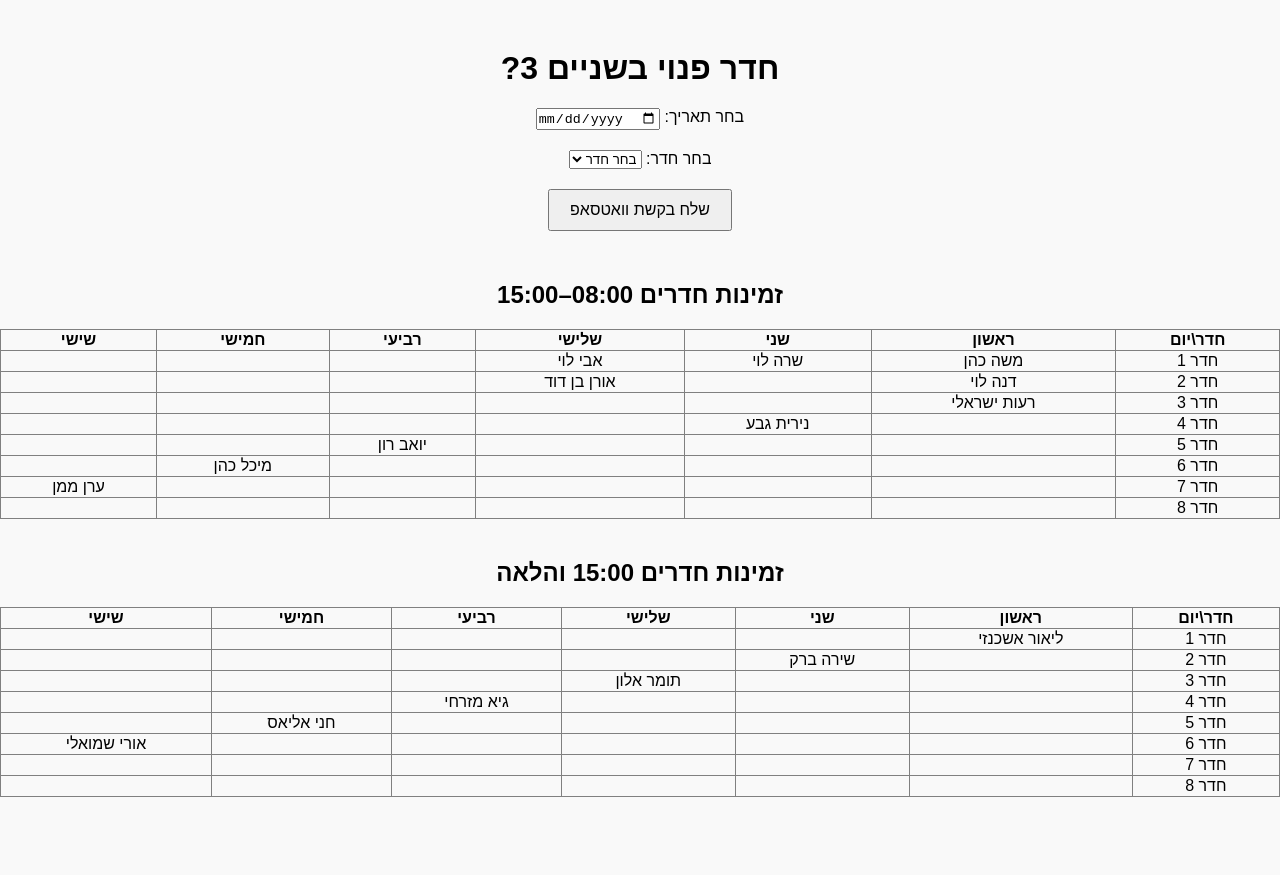
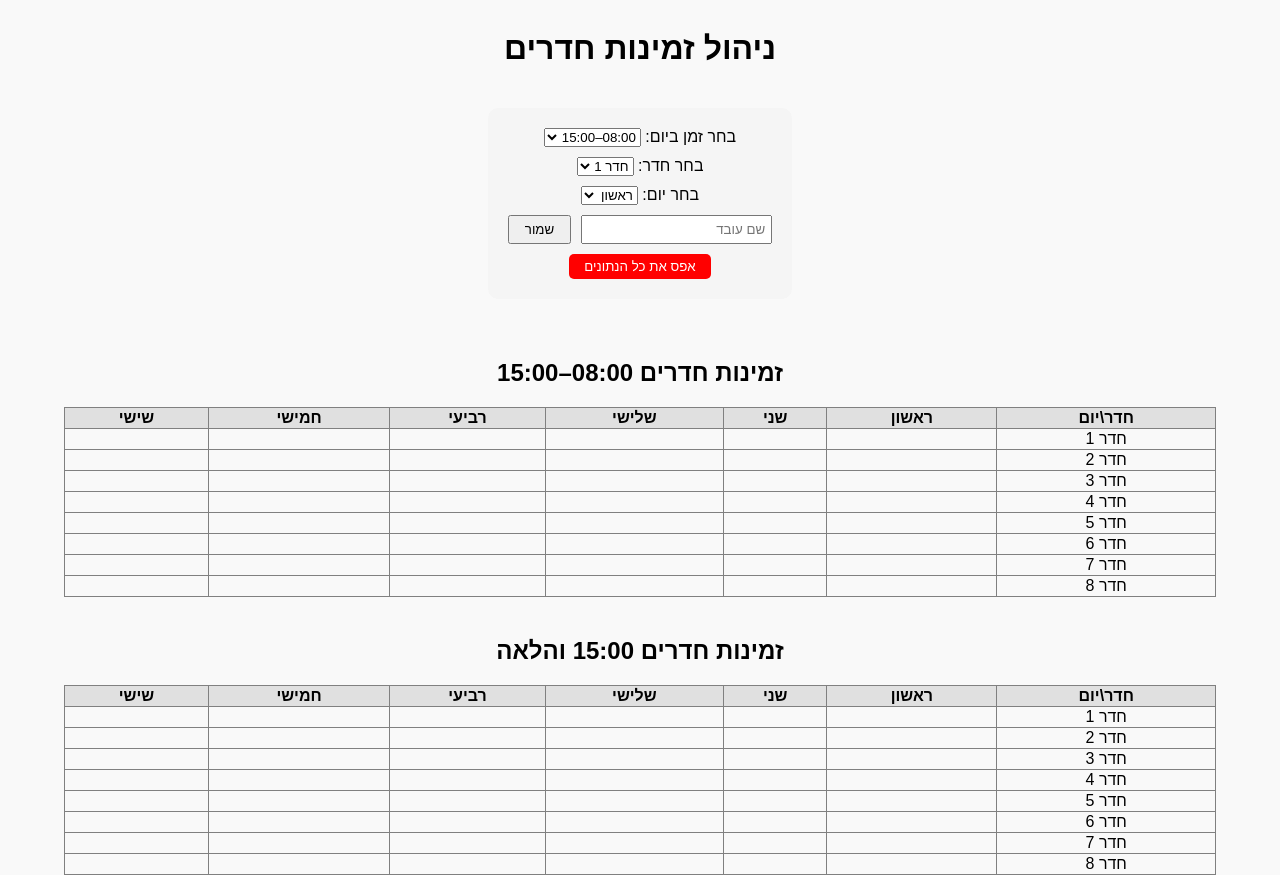
Before and after one commit to TomerAin/Room-Availability, a React (Create React App) app: page / in a window 1280 px wide. Before the commit the page ends 800 px from the top, so only its background shows below. Built offline with nearby package versions, Linux system fonts and the light colour scheme.

Commit message:
Update App.jsx

```diff
--- a/src/App.jsx
+++ b/src/App.jsx
@@ -1,76 +1,121 @@
 // src/App.jsx
-import { useState } from "react";
+import { useState, useEffect } from "react";
 
-// מערכים של שמות העובדים
-const morningSchedule = [
-  ["משה כהן", "שרה לוי", "אבי לוי", "", "", ""],
-  ["דנה לוי", "", "אורן בן דוד", "", "", ""],
-  ["רעות ישראלי", "", "", "", "", ""],
-  ["", "נירית גבע", "", "", "", ""],
-  ["", "", "", "יואב רון", "", ""],
-  ["", "", "", "", "מיכל כהן", ""],
-  ["", "", "", "", "", "ערן ממן"],
-  ["", "", "", "", "", ""],
-];
-
-const afternoonSchedule = [
-  ["ליאור אשכנזי", "", "", "", "", ""],
-  ["", "שירה ברק", "", "", "", ""],
-  ["", "", "תומר אלון", "", "", ""],
-  ["", "", "", "גיא מזרחי", "", ""],
-  ["", "", "", "", "חני אליאס", ""],
-  ["", "", "", "", "", "אורי שמואלי"],
-  ["", "", "", "", "", ""],
-  ["", "", "", "", "", ""],
-];
+const emptySchedule = Array(8).fill().map(() => Array(6).fill(""));
 
 function App() {
-  const [date, setDate] = useState("");
-  const [room, setRoom] = useState("");
+  const [morningSchedule, setMorningSchedule] = useState(emptySchedule);
+  const [afternoonSchedule, setAfternoonSchedule] = useState(emptySchedule);
 
-  const handleSubmit = () => {
-    if (!date || !room) {
-      alert("אנא מלא את כל השדות");
+  const [timeOfDay, setTimeOfDay] = useState("morning");
+  const [roomIndex, setRoomIndex] = useState(0);
+  const [dayIndex, setDayIndex] = useState(0);
+  const [employeeName, setEmployeeName] = useState("");
+
+  // קריאה מה-localStorage בעת טעינת הדף
+  useEffect(() => {
+    const storedMorning = localStorage.getItem("morningSchedule");
+    const storedAfternoon = localStorage.getItem("afternoonSchedule");
+
+    if (storedMorning) {
+      setMorningSchedule(JSON.parse(storedMorning));
+    }
+    if (storedAfternoon) {
+      setAfternoonSchedule(JSON.parse(storedAfternoon));
+    }
+  }, []);
+
+  // שמירה ל-localStorage בכל שינוי
+  const saveToStorage = (morning, afternoon) => {
+    localStorage.setItem("morningSchedule", JSON.stringify(morning));
+    localStorage.setItem("afternoonSchedule", JSON.stringify(afternoon));
+  };
+
+  const handleUpdate = () => {
+    if (!employeeName) {
+      alert("נא למלא שם עובד");
       return;
     }
-    const message = `שלום, האם חדר ${room} פנוי בתאריך ${date}?`;
-    const encodedMessage = encodeURIComponent(message);
-    window.open(`https://wa.me/?text=${encodedMessage}`, "_blank");
+
+    let newSchedule;
+    if (timeOfDay === "morning") {
+      newSchedule = [...morningSchedule];
+      newSchedule[roomIndex][dayIndex] = employeeName;
+      setMorningSchedule(newSchedule);
+      saveToStorage(newSchedule, afternoonSchedule);
+    } else {
+      newSchedule = [...afternoonSchedule];
+      newSchedule[roomIndex][dayIndex] = employeeName;
+      setAfternoonSchedule(newSchedule);
+      saveToStorage(morningSchedule, newSchedule);
+    }
+
+    setEmployeeName("");
+  };
+
+  const handleReset = () => {
+    if (window.confirm("האם אתה בטוח שברצונך לאפס את כל הנתונים?")) {
+      setMorningSchedule(emptySchedule);
+      setAfternoonSchedule(emptySchedule);
+      saveToStorage(emptySchedule, emptySchedule);
+    }
   };
 
   return (
-    <div style={{ textAlign: "center", marginTop: "50px", fontFamily: "Arial", direction: "rtl" }}>
-      <h1>חדר פנוי בשניים 3?</h1>
+    <div style={{ textAlign: "center", marginTop: "30px", fontFamily: "Arial", direction: "rtl" }}>
+      <h1>ניהול זמינות חדרים</h1>
 
-      {/* טופס בחירת תאריך וחדר */}
-      <div style={{ marginBottom: "20px" }}>
-        <label>בחר תאריך: </label>
-        <input type="date" value={date} onChange={(e) => setDate(e.target.value)} />
+      <div style={{ margin: "20px", background: "#f5f5f5", padding: "20px", borderRadius: "10px", display: "inline-block" }}>
+        <div style={{ marginBottom: "10px" }}>
+          <label>בחר זמן ביום: </label>
+          <select value={timeOfDay} onChange={(e) => setTimeOfDay(e.target.value)}>
+            <option value="morning">08:00–15:00</option>
+            <option value="afternoon">15:00 והלאה</option>
+          </select>
+        </div>
+
+        <div style={{ marginBottom: "10px" }}>
+          <label>בחר חדר: </label>
+          <select value={roomIndex} onChange={(e) => setRoomIndex(Number(e.target.value))}>
+            {Array.from({ length: 8 }, (_, i) => (
+              <option key={i} value={i}>חדר {i + 1}</option>
+            ))}
+          </select>
+        </div>
+
+        <div style={{ marginBottom: "10px" }}>
+          <label>בחר יום: </label>
+          <select value={dayIndex} onChange={(e) => setDayIndex(Number(e.target.value))}>
+            <option value={0}>ראשון</option>
+            <option value={1}>שני</option>
+            <option value={2}>שלישי</option>
+            <option value={3}>רביעי</option>
+            <option value={4}>חמישי</option>
+            <option value={5}>שישי</option>
+          </select>
+        </div>
+
+        <div style={{ marginBottom: "10px" }}>
+          <input
+            type="text"
+            placeholder="שם עובד"
+            value={employeeName}
+            onChange={(e) => setEmployeeName(e.target.value)}
+            style={{ padding: "5px" }}
+          />
+          <button onClick={handleUpdate} style={{ marginRight: "10px", padding: "5px 15px" }}>
+            שמור
+          </button>
+        </div>
+
+        <button onClick={handleReset} style={{ background: "red", color: "white", padding: "5px 15px", border: "none", borderRadius: "5px" }}>
+          אפס את כל הנתונים
+        </button>
       </div>
 
-      <div style={{ marginBottom: "20px" }}>
-        <label>בחר חדר: </label>
-        <select value={room} onChange={(e) => setRoom(e.target.value)}>
-          <option value="">בחר חדר</option>
-          <option value="1">חדר 1</option>
-          <option value="2">חדר 2</option>
-          <option value="3">חדר 3</option>
-          <option value="4">חדר 4</option>
-          <option value="5">חדר 5</option>
-          <option value="6">חדר 6</option>
-          <option value="7">חדר 7</option>
-          <option value="8">חדר 8</option>
-        </select>
-      </div>
-
-      <button onClick={handleSubmit} style={{ padding: "10px 20px", fontSize: "16px" }}>
-        שלח בקשת וואטסאפ
-      </button>
-
-      {/* טבלת זמינות בוקר */}
-      <h2 style={{ marginTop: "50px" }}>זמינות חדרים 08:00–15:00</h2>
-      <table border="1" style={{ width: "100%", textAlign: "center", borderCollapse: "collapse", marginBottom: "40px" }}>
-        <thead>
+      <h2 style={{ marginTop: "40px" }}>זמינות חדרים 08:00–15:00</h2>
+      <table border="1" style={{ width: "90%", margin: "auto", textAlign: "center", borderCollapse: "collapse", marginBottom: "40px" }}>
+        <thead style={{ background: "#e0e0e0" }}>
           <tr>
             <th>חדר\יום</th>
             <th>ראשון</th>
@@ -93,10 +138,9 @@ function App() {
         </tbody>
       </table>
 
-      {/* טבלת זמינות אחה"צ */}
-      <h2>זמינות חדרים 15:00 והלאה</h2>
-      <table border="1" style={{ width: "100%", textAlign: "center", borderCollapse: "collapse" }}>
-        <thead>
+      <h2 style={{ marginTop: "40px" }}>זמינות חדרים 15:00 והלאה</h2>
+      <table border="1" style={{ width: "90%", margin: "auto", textAlign: "center", borderCollapse: "collapse" }}>
+        <thead style={{ background: "#e0e0e0" }}>
           <tr>
             <th>חדר\יום</th>
             <th>ראשון</th>
```
